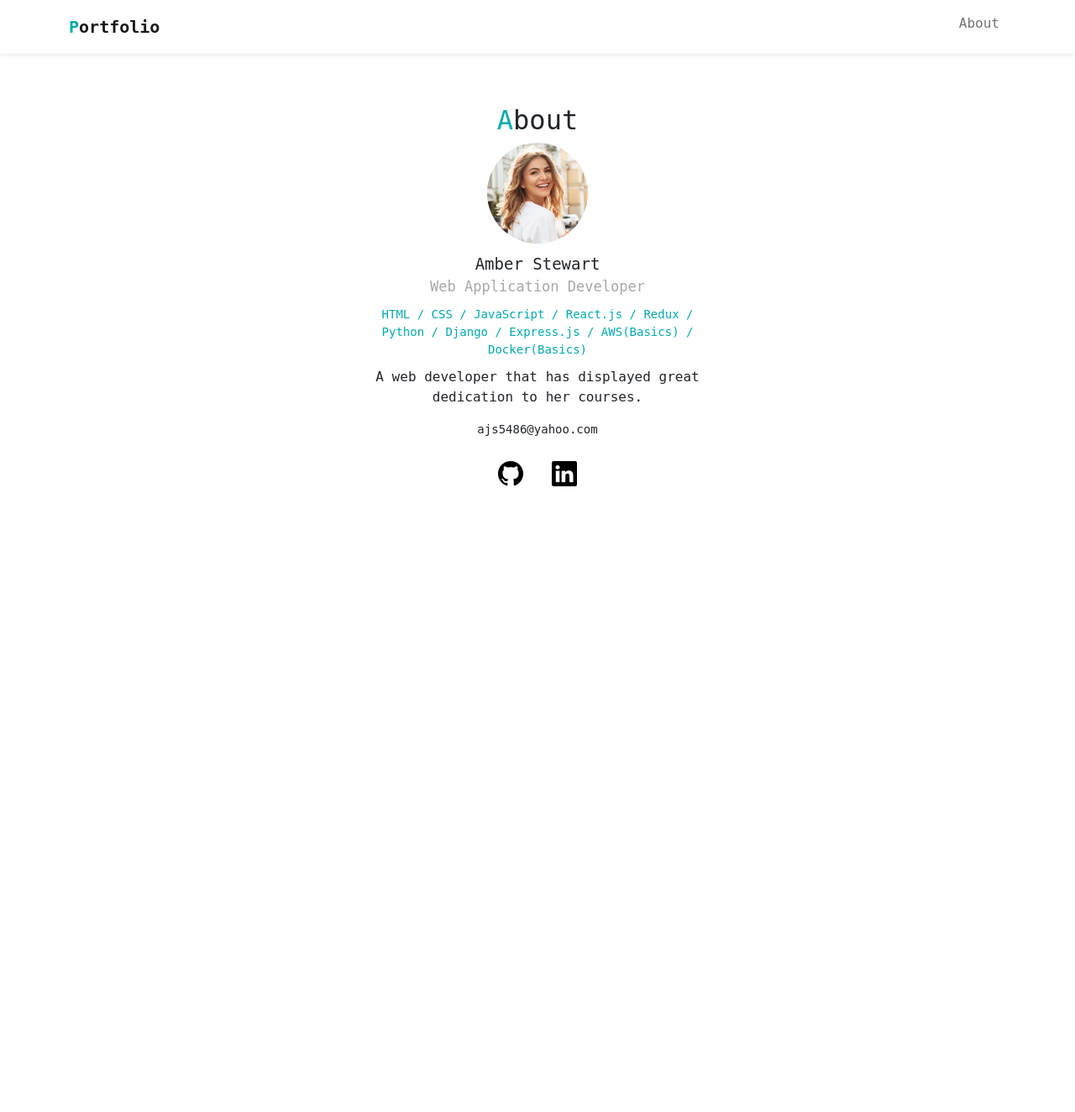
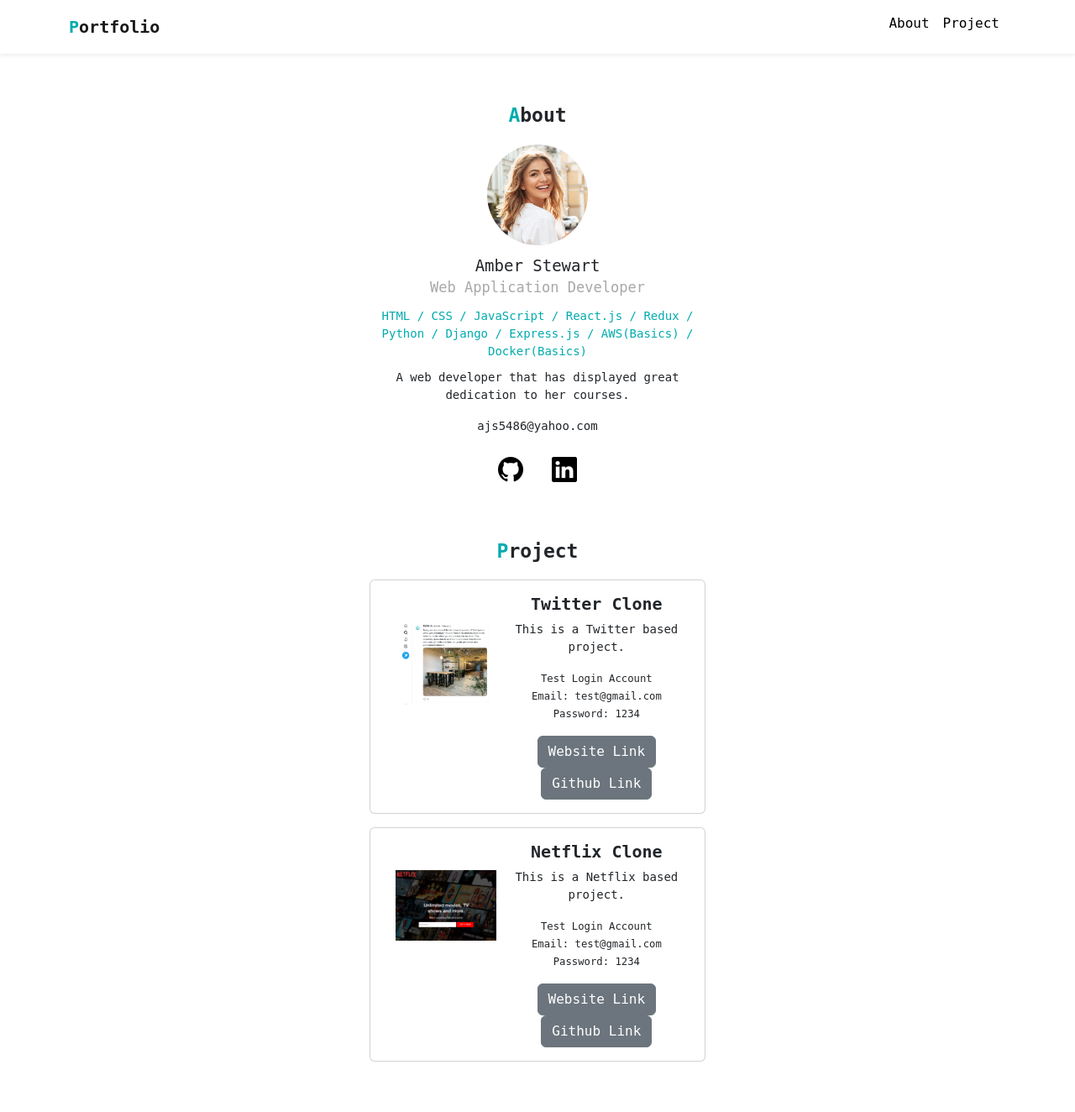
Before and after one commit to AmberJS9592/Portfolio, a PHP site: page / in a window 1280 px wide. Shown: the whole page at 84% size. Before the commit the page ends 579 px from the top, so only its background shows below. Run offline with PHP 8.4, Linux system fonts and the light colour scheme; some libraries are stand-ins or nearby versions.

Commit message:
created the project section, designing template completed.

```diff
--- a/index.html
+++ b/index.html
@@ -23,6 +23,9 @@
               <li class="nav-item">
                 <a class="nav-link font-black" href="#about">About</a>
               </li>
+              <li class="nav-item">
+                <a class="nav-link font-black" href="#project">Project</a>
+              </li>
             </ul>
           </div>
         </div>
@@ -41,6 +44,53 @@
             <a href="https://www.linkedin.com/in/amber-stewart-54a3a3188/"><i class="bi bi-linkedin ms-3"></i></a>
 
         </div>
+        <div id="project">
+            <h2><span class="font-primary">P</span>roject</h2>
+
+            <div class="card mb-3">
+                <div class="row">
+                  <div class="col-md-4">
+                    <img src="img/project-twitter.png"  alt="Twitter Project">
+                  </div>
+                  <div class="col-md-8">
+                    <div class="card-body">
+                      <h5 class="card-title">Twitter Clone </h5>
+                      <p class="card-text">This is a Twitter based project.</p>
+                      <p class="card-text"><small class=“text-muted”>
+                          Test Login Account <br>
+                          Email: test@gmail.com <br>
+                          Password: 1234
+                      </small></p>
+                      <a href="" target= "_blank" class="btn btn-secondary">Website Link</a>
+                      <a href="" target=" _blank"class="btn btn-secondary">Github Link</a>
+                    </div>
+                  </div>
+                </div>
+              </div>
+
+              <div class="card mb-3">
+                <div class="row">
+                  <div class="col-md-4">
+                    <img src="img/project-netflix.png"  alt="Twitter Project">
+                  </div>
+                  <div class="col-md-8">
+                    <div class="card-body">
+                      <h5 class="card-title">Netflix Clone </h5>
+                      <p class="card-text">This is a Netflix based project.</p>
+                      <p class="card-text"><small class=“text-muted”>
+                          Test Login Account <br>
+                          Email: test@gmail.com <br>
+                          Password: 1234
+                      </small></p>
+                      <a href="" target= "_blank" class="btn btn-secondary">Website Link</a>
+                      <a href="" target=" _blank"class="btn btn-secondary">Github Link</a>
+                    </div>
+        </div>
+                  </div>
+                </div>
+              </div>
+
+        </div>
       </div>
     <!-- JavaScript Bundle with Popper -->
 <script src="https://cdn.jsdelivr.net/npm/bootstrap@5.2.0-beta1/dist/js/bootstrap.bundle.min.js" integrity="sha384-pprn3073KE6tl6bjs2QrFaJGz5/SUsLqktiwsUTF55Jfv3qYSDhgCecCxMW52nD2" crossorigin="anonymous"></script>
--- a/style.css
+++ b/style.css
@@ -13,6 +13,18 @@
 .title-icon{
     font-size: 20px;
     font-weight: bold;
+}
+
+p{
+    font-size: 14px;
+}
+h2{
+    font-weight: bold;
+    font-size: 23px;
+    margin-bottom: 20px;
+}
+a.font-black{
+    color: black !important;
 }
 
 /***********
@@ -56,3 +68,27 @@
     color:black;
 
 }
+
+/**********
+
+PROJECT
+
+**********/
+
+#project{
+    margin: 60px auto;
+    width: 100%;
+}
+#project h2{
+    text-align: center;
+}
+
+#project .card img{
+    border-radius: 0%;
+    margin-top: 50px;
+    margin-left: 30px;
+    width: 120px;
+}
+#project .card-title{
+    font-weight: bold;
+}
```
